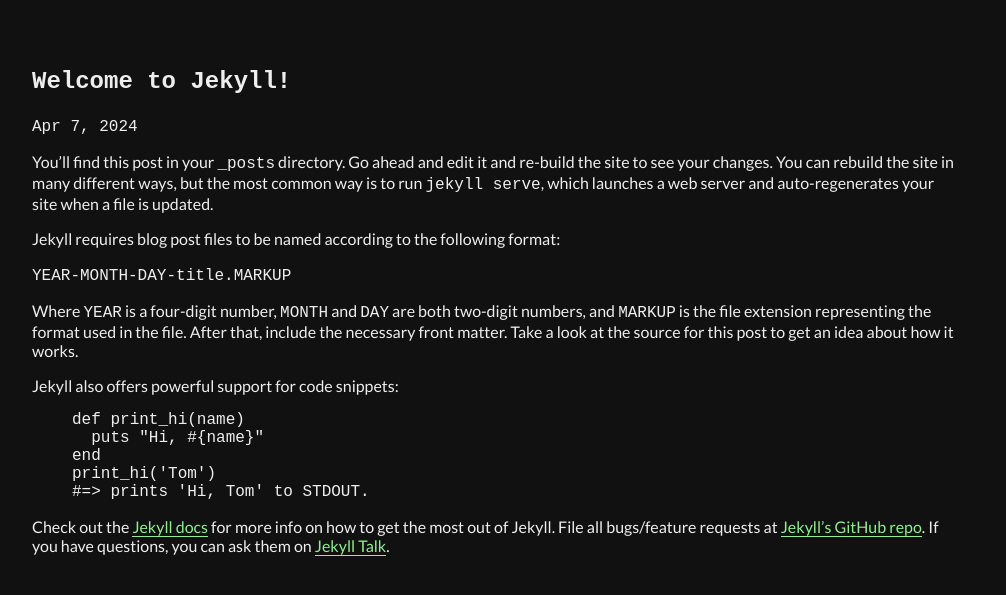
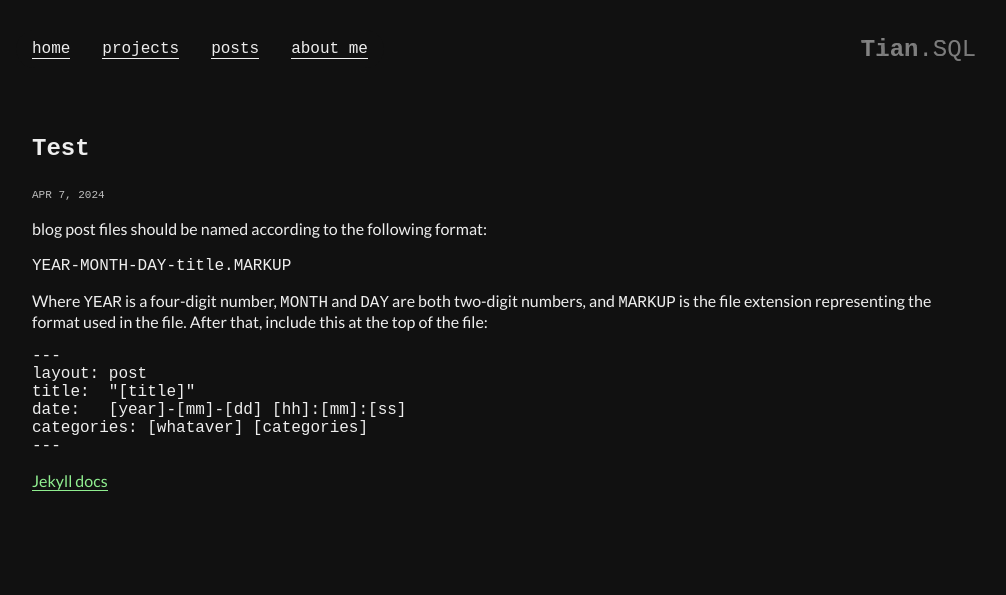
Before and after one commit to Tian-MC/tian-mc.github.io, a Jekyll site: the page built from _posts/2024-04-07-welcome-to-jekyll.markdown, in a window 1280 px wide. Shown: the top 595 px of the page, without its empty margins (144-1150 px from the left). Built offline with Jekyll 4.4.1, drawn with Linux system fonts in a browser that asks for light colours; some web fonts are replaced.

Commit message:
finish website

````diff
--- a/_config.yml
+++ b/_config.yml
@@ -10,5 +10,3 @@ instagram_username:  typeoftian
 kramdown:
   input: GFM
   hard_wrap: false
-plugins:
-  - jekyll-feed
--- a/_layouts/home.html
+++ b/_layouts/home.html
@@ -3,11 +3,12 @@ layout: default
 ---
 
 <header class="full-page">
-	<h1>Tian<span style="font-weight: 400">.SQL</span></h1>
+	<h1 class="site-title">Tian<span style="font-weight: 400">.SQL</span></h1>
 	<nav>
 		<menu>
 			<li><a href="#">home</a></li>
 			<li><a href="#projects">projects</a></li>
+			<li><a href="/posts">posts</a></li>
 			<li><a href="#about">about me</a></li>
 		</menu>
 	</nav>
--- a/_layouts/page.html
+++ b/_layouts/page.html
@@ -2,8 +2,36 @@
 layout: default
 ---
 
-<header>
+<style>
+	.site-title:before {
+		content: ' ';
+		display: inline-block;
+		width: 0em;
+		height: 0.75em;
+		vertical-align: middle;
+		background-image: url(/images/back.webp);
+		background-size: contain;
+		background-repeat: no-repeat;
+		margin-right: 1em;
+		filter: opacity(0);
+		transition: all 0.5s;
+	}
+	.site-title:hover:before {
+		width: 0.75em;
+		filter: brightness(0.5);
+	}
+</style>
 
+<header class="horizontal">
+	<nav>
+		<menu>
+			<li><a href="/">home</a></li>
+			<li><a href="/#projects">projects</a></li>
+			<li><a href="/posts">posts</a></li>
+			<li><a href="/#about">about me</a></li>
+		</menu>
+	</nav>
+	<h2 class="site-title"><a class="noborder" href="/">Tian<span style="font-weight: 400">.SQL</span></a></h2>
 </header>
 
 <main{% if page.listing %} class="list"{% endif %}>
--- a/_posts/2024-04-07-welcome-to-jekyll.markdown
+++ b/_posts/2024-04-07-welcome-to-jekyll.markdown
@@ -1,29 +1,24 @@
 ---
 layout: post
-title:  "Welcome to Jekyll!"
+title:  "Test"
 date:   2024-04-07 16:45:29 +0200
-categories: jekyll update
+categories: test category
 ---
-You’ll find this post in your `_posts` directory. Go ahead and edit it and re-build the site to see your changes. You can rebuild the site in many different ways, but the most common way is to run `jekyll serve`, which launches a web server and auto-regenerates your site when a file is updated.
-
-Jekyll requires blog post files to be named according to the following format:
+blog post files should be named according to the following format:
 
 `YEAR-MONTH-DAY-title.MARKUP`
 
-Where `YEAR` is a four-digit number, `MONTH` and `DAY` are both two-digit numbers, and `MARKUP` is the file extension representing the format used in the file. After that, include the necessary front matter. Take a look at the source for this post to get an idea about how it works.
+Where `YEAR` is a four-digit number, `MONTH` and `DAY` are both two-digit numbers, and `MARKUP` is the file extension representing the format used in the file. After that, include this at the top of the file:
 
-Jekyll also offers powerful support for code snippets:
+```
+---
+layout: post
+title:  "[title]"
+date:   [year]-[mm]-[dd] [hh]:[mm]:[ss]
+categories: [whataver] [categories]
+---
+```
 
-{% highlight ruby %}
-def print_hi(name)
-  puts "Hi, #{name}"
-end
-print_hi('Tom')
-#=> prints 'Hi, Tom' to STDOUT.
-{% endhighlight %}
-
-Check out the [Jekyll docs][jekyll-docs] for more info on how to get the most out of Jekyll. File all bugs/feature requests at [Jekyll’s GitHub repo][jekyll-gh]. If you have questions, you can ask them on [Jekyll Talk][jekyll-talk].
+[Jekyll docs][jekyll-docs]
 
 [jekyll-docs]: https://jekyllrb.com/docs/home
-[jekyll-gh]:   https://github.com/jekyll/jekyll
-[jekyll-talk]: https://talk.jekyllrb.com/
--- a/style.css
+++ b/style.css
@@ -9,7 +9,7 @@ html, body {
 time, pre, code, tt, h1, h2, h3, body>header, body>footer {
 	font-family: 'Kode Mono', monospace;
 }
-h2, h3 {
+main h2, h3 {
 	font-weight: 400;
 }
 body>header, body>main, body>footer, menu, .flex, .list {
@@ -21,10 +21,19 @@ body>header, body>main, body>footer, menu, .flex, .list {
 	z-index: 10;
 	flex-wrap: wrap;
 }
+body>header.horizontal, body>footer {
+	align-items: center;
+}
+body>header.horizontal {
+	justify-content: space-between;
+}
 body>header, main, body>footer {
 	flex-direction: column;
 	max-width: 100ch;
 	margin: 0 auto;
+}
+body>footer {
+	align-items: center;
 }
 a {
 	color: lightgreen;
@@ -43,7 +52,11 @@ nav, menu {
 main.list {
 	row-gap: 6em;
 }
-.list {
+time, .tag {
+	font-variant-caps: all-small-caps;
+	filter: brightness(0.8);
+}
+.list.full-width {
 	justify-content: space-between;
 }
 .list li {
@@ -52,7 +65,7 @@ main.list {
 nav a:hover {
 	color: lightgreen;
 }
-a.icon, a.img {
+a.noborder, a.icon, a.img {
 	border: 0;
 }
 a.icon img {
@@ -61,9 +74,11 @@ a.icon img {
 main section header {
 	font-size: 2rem !important;
 }
+menu, .list {
+	padding: 0;
+}
 menu {
 	margin: 0;
-	padding: 0;
 	column-gap: 2em;
 }
 .horizontal {
@@ -101,9 +116,7 @@ header.full-page {
 	padding-bottom: 200px;
 	animation: start 2s ease;
 }
-header.full-page h1 {
-	margin: 0;
-	font-size: 3rem;
+.site-title {
 	background-image: url('/images/headertext.svg'), linear-gradient(270deg, darkcyan, lightgreen);
 	-webkit-background-clip: text;
 	-webkit-text-fill-color: transparent;
@@ -112,7 +125,11 @@ header.full-page h1 {
 	filter: saturate(0);
 	transition: all 1s;
 }
-header.full-page h1:hover {
+header.full-page h1 {
+	margin: 0;
+	font-size: 3rem;
+}
+.site-title:hover {
 	filter: none;
 }
 header.full-page * {
@@ -126,7 +143,6 @@ header.full-page:before {
 	width: 100%;
 	height: 100vh;
 	position: absolute;
-	background-size: contain;
 	background-repeat: repeat-y;
 	clip-path: polygon(0 0, 0% 100%, 80% 0);
 	background-image: linear-gradient(transparent, #111111), url('/images/headertext.svg');
--- /dev/null
+++ b/test.markdown
@@ -0,0 +1,5 @@
+---
+layout: page
+---
+
+test
````
Also changed, not shown: index.markdown (+2 -2 lines), posts.markdown (added, +26 -0 lines), images/back.webp (added), images/pfp.jpg (added), images/pfp.webp (added).
